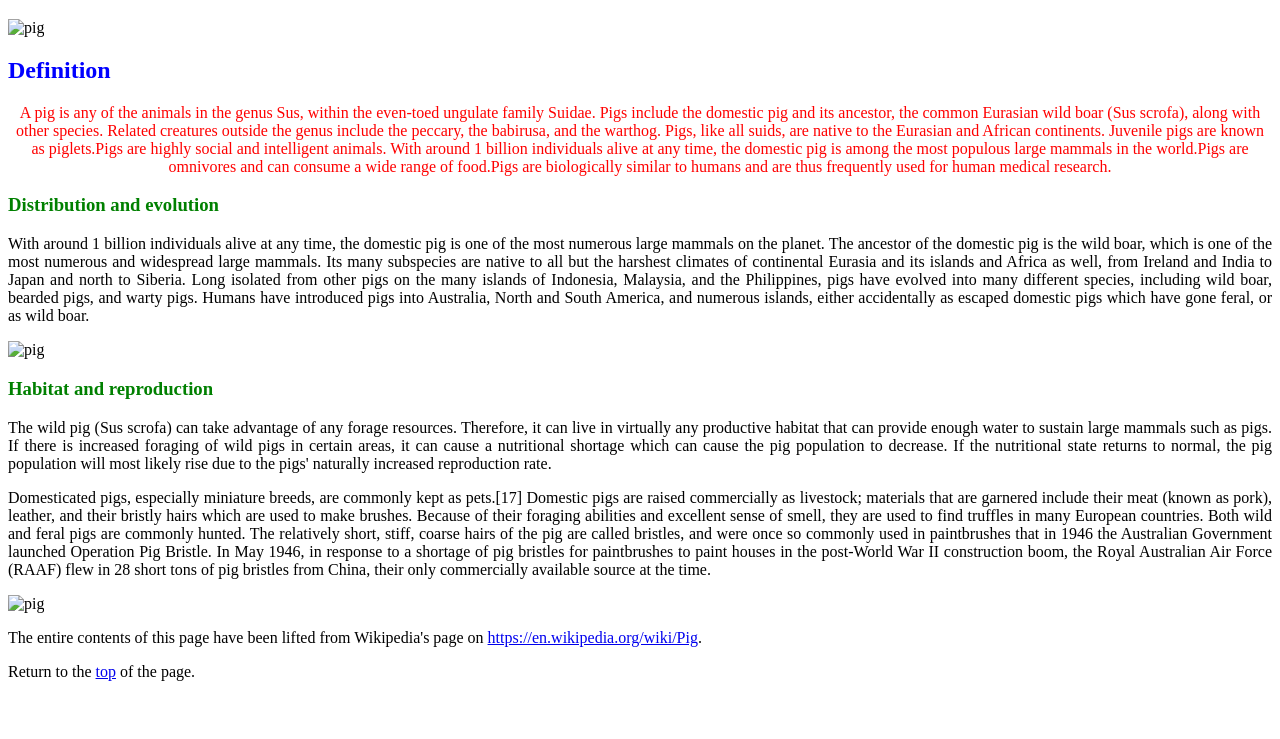
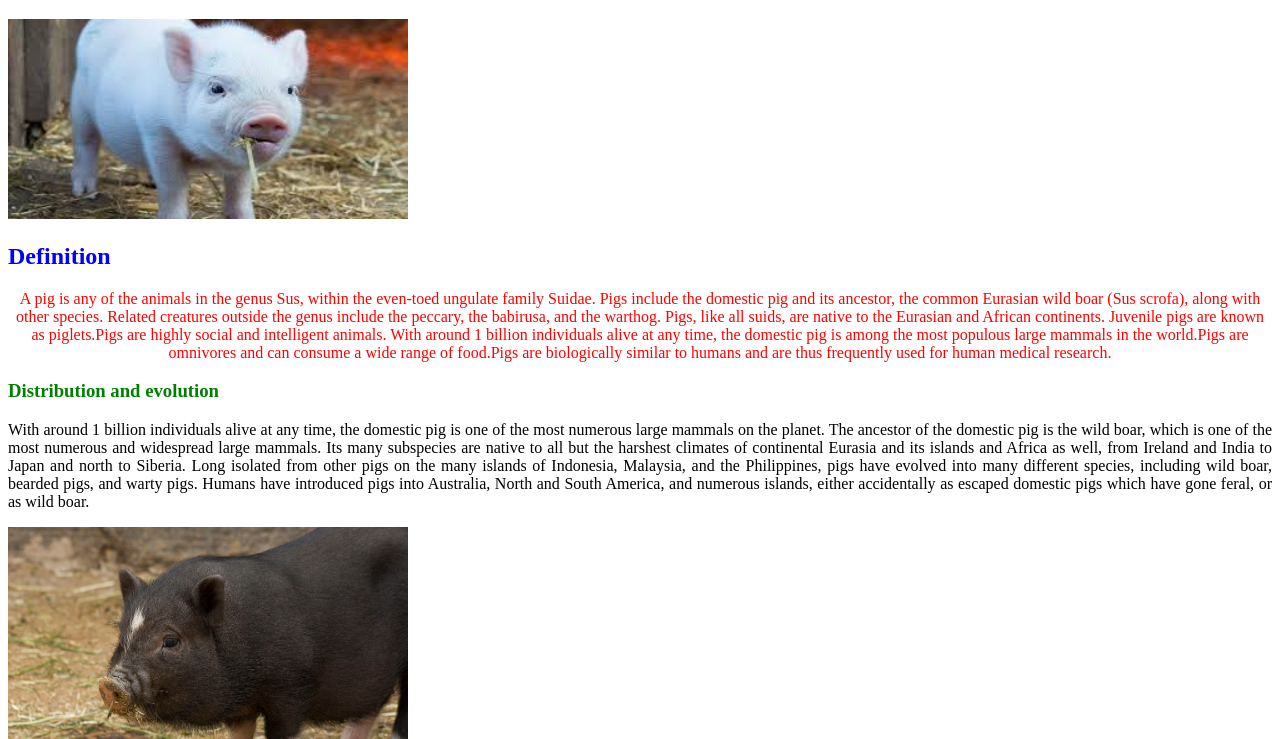
Before and after one commit to Guozhuyilin/home, a plain HTML site: page Pig.html in a window 1280 px wide. Shown: the part 61-800 px from the top of the page. Drawn offline with Linux system fonts and the light colour scheme.

Commit message:
Update Pig.html

```diff
--- a/Pig.html
+++ b/Pig.html
@@ -7,7 +7,7 @@
 	</head>
 	<body>
 		<h1 id = "Top"> Pig </h1>
-		<img src = "image/5.jpg" alt = "pig" height = "200" width = "400"/>
+		<img src = "image/5.jpeg" alt = "pig" height = "200" width = "400"/>
 		<h2 id = "Definition"> Definition </h2>
 		<p class = "center">
 		A pig is any of the animals in the genus Sus, within the even-toed ungulate family Suidae. Pigs include the domestic pig and
@@ -26,7 +26,7 @@
 		Long isolated from other pigs on the many islands of Indonesia, Malaysia, and the Philippines, pigs have evolved into many
 		different species, including wild boar, bearded pigs, and warty pigs. Humans have introduced pigs into Australia, North and
 		South America, and numerous islands, either accidentally as escaped domestic pigs which have gone feral, or as wild boar.</p>
-		<img src = "image/8.jpg" alt = "pig" height = "300" width = "400"/>
+		<img src = "image/8.jpeg" alt = "pig" height = "300" width = "400"/>
 		<h3>Habitat and reproduction </h3>
 		<p>
 		The wild pig (Sus scrofa) can take advantage of any forage resources. Therefore, it can live in virtually any productive habitat
@@ -42,8 +42,8 @@
 		1946 the Australian Government launched Operation Pig Bristle. In May 1946, in response to a shortage of pig bristles for
 		paintbrushes to paint houses in the post-World War II construction boom, the Royal Australian Air Force (RAAF) flew in 28
 		short tons of pig bristles from China, their only commercially available source at the time.</p>
-		<img src = "image/4.JPG" alt = "pig" height = "300" width = "400"/>
+		<img src = "image/4.jpeg" alt = "pig" height = "300" width = "400"/>
 		<p> The entire contents of this page have been lifted from Wikipedia's page on <a href = "https://en.wikipedia.org/wiki/Pig">https://en.wikipedia.org/wiki/Pig</a>.  </p>
 		<p> Return to the <a href = "#Top">top</a> of the page. </p>
-		</body>
+	</body>
 </html>
```
